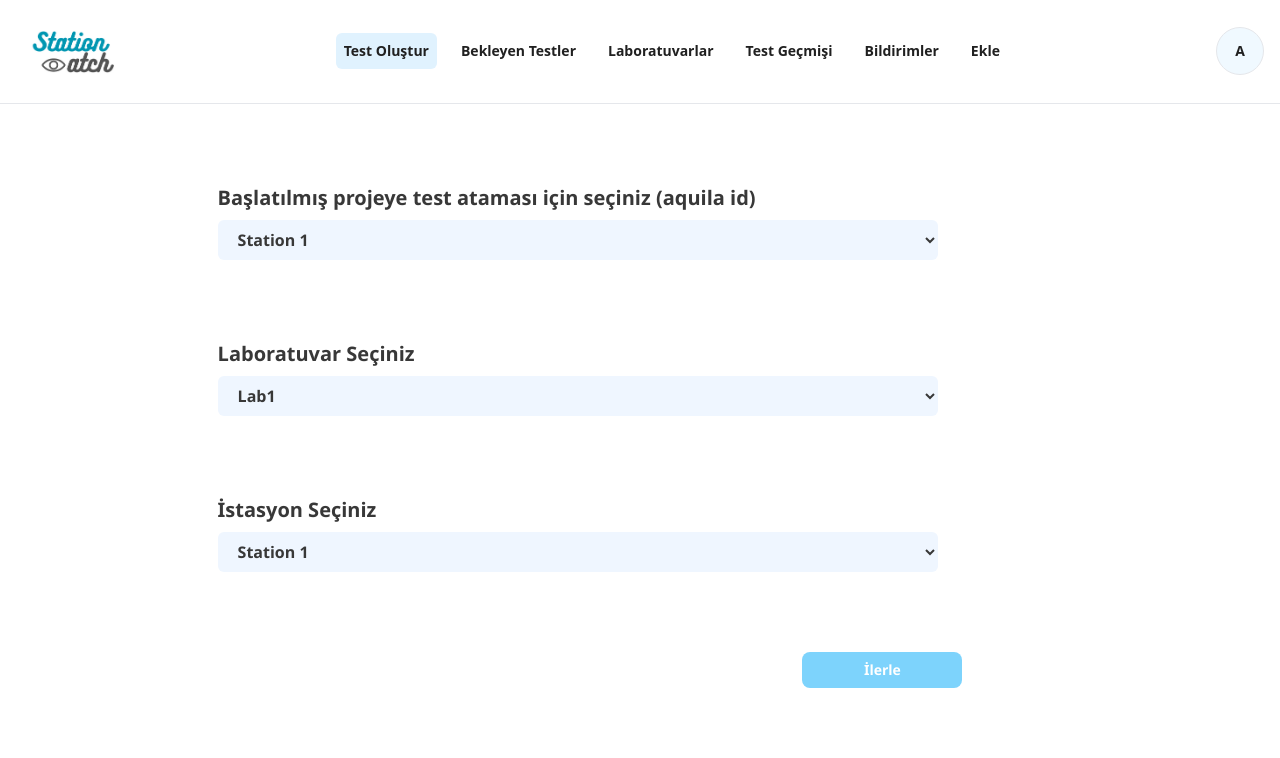
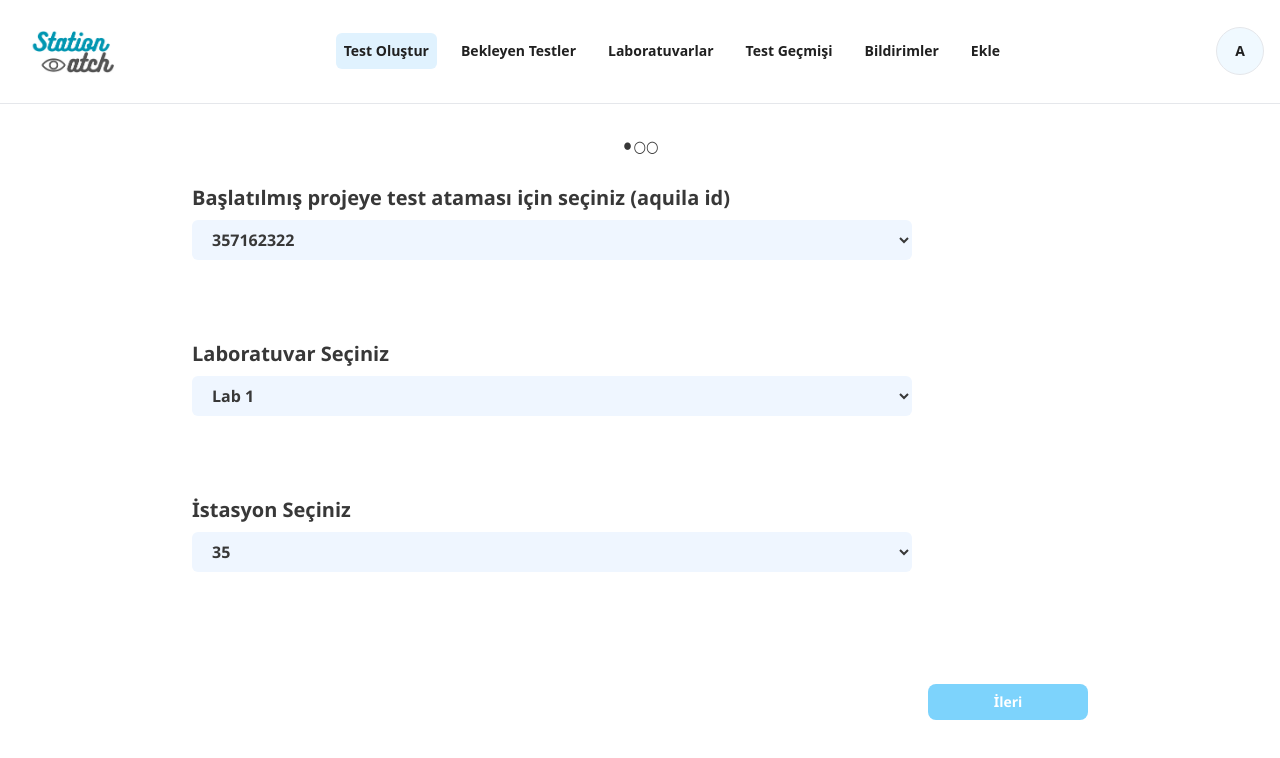
Before and after one commit to hasocobo/station-watch, a React (Vite) app in the folder client/: page /testolustur in a window 1280 px wide. Shown: the top 758 px of the page. Built offline with nearby package versions, Linux system fonts and the light colour scheme.

Commit message:
Complete test creation page with example data

```diff
--- a/client/src/components/Header/Header.jsx
+++ b/client/src/components/Header/Header.jsx
@@ -19,7 +19,7 @@ export default function Header() {
               <NavItem
                 name={"Test Oluştur"}
                 link={"/testolustur"}
-                style={/*selectedItem === 'Test Oluştur'*/ pageName === '/testolustur' ? 'selected' : ''}
+                style={pageName === '/testolustur' ? 'selected' : ''}
               />
               <NavItem
                 name={"Bekleyen Testler"}
--- a/client/src/components/Pages/CreateTest/CreateTest.jsx
+++ b/client/src/components/Pages/CreateTest/CreateTest.jsx
@@ -2,36 +2,297 @@ import { useState } from "react"
 import Button from "../../Button/Button"
 import Icon from "../../Icon/Icon"
 import Select from "./Select"
+import check from "../../../assets/check.png"
 
 const labs = [
-  { name: "Lab1" },
-  { name: "Lab 2" },
-  { name: "Lab 3" }
+  { name: "Lab 1" },
+  { name: "Ömür Labı" },
+  { name: "Lab 99" }
 ]
 
 const stations = [
-  { name: "Station 1" },
-  { name: "Fahrettin Altay" },
-  { name: "Basmane" }
+  { name: "35" },
+  { name: "31" },
+  { name: "33" },
+  { name: "Sıraya Gir" }
+]
+const machines = [
+  { name: "70499" },
+  { name: "70558" },
+  { name: "74015" }
+]
+const aquilaIds = [
+  { name: "357162322" },
+  { name: "325689723" },
+  { name: "777845236" }
+]
+const testTypes = [
+  { name: "Yıpranma" },
+  { name: "Dayanıklılık" },
+  { name: "Hız" }
+]
+const programs = [
+  { name: "Eco" },
+  { name: "Fast" },
+  { name: "Long" }
+]
+const yukleme = [
+  { name: "0,75" },
+  { name: "1" },
+  { name: "1,5" }
+]
+const sicaklik = [
+  { name: "30°C" },
+  { name: "60°C" },
+  { name: "50°C" }
+]
+const maksDevir = [
+  { name: "1200rpm" },
+  { name: "1500rpm" },
+  { name: "600rpm" }
 ]
 
 export default function CreateTest() {
+  const [selectedOptions, setSelectedOptions] = useState({
+    aquilaId: aquilaIds[0].name,
+    lab: labs[0].name,
+    istasyon: stations[0].name,
+    makine: machines[0].name,
+    testTipi: testTypes[0].name,
+    program: programs[0].name,
+    yukleme: yukleme[0].name,
+    sicaklik: sicaklik[0].name,
+    devir: maksDevir[0].name,
+    detay: ''
+  })
+
   const [step, setStep] = useState(1);
-  console.log(step);
+
+  const handleSelectChange = (event) => {
+    const { name, value } = event.target;
+    setSelectedOptions({ ...selectedOptions, [name]: value })
+  }
+
+  const renderSwitch = () => {
+    switch (step) {
+      case 1:
+        return (
+
+          <div className="flex flex-col relative justify-between h-full">
+            <div className="flex top-[-50px] left-0 right-0 absolute w-full justify-center">⚫○○</div>
+            <div className="flex flex-col gap-20 grow">
+              <Select
+                title={"Başlatılmış projeye test ataması için seçiniz (aquila id)"}
+                name={"aquilaId"}
+                value={selectedOptions.aquilaId}
+                onChange={handleSelectChange}
+                options={aquilaIds}
+                style={"flex gap-2 flex-col"}
+              />
+              <Select
+                title={"Laboratuvar Seçiniz"}
+                name={"lab"}
+                value={selectedOptions.lab}
+                onChange={handleSelectChange}
+                options={labs}
+                style={"flex gap-2 flex-col"}
+              />
+              <Select
+                title={"İstasyon Seçiniz"}
+                name={"istasyon"}
+                value={selectedOptions.istasyon}
+                onChange={handleSelectChange}
+                options={stations}
+                style={"flex gap-2 flex-col"}
+              />
+            </div>
+            <div className="flex justify-end " onClick={() => setStep(step + 1)}>
+              <Button
+                style={"w-40 bg-sky-300 text-[1.1rem] font-semibold text-sm hover:bg-sky-400 rounded-lg"}
+                name={"İleri"}
+              />
+            </div>
+          </div>
+        )
+      case 2:
+        return (
+          <div className="flex flex-col relative justify-between h-full">
+            <div className="flex top-[-50px] left-0 right-0 absolute w-full justify-center">○⚫○</div>
+            <div className="flex grow">
+              <div className="w-[55%] flex flex-col gap-10">
+                <Select
+                  title={"Makine"}
+                  options={machines}
+                  name={"makine"}
+                  value={selectedOptions.makine}
+                  onChange={handleSelectChange}
+                  style={"flex flex-row gap-20 items-center justify-between"}
+                  optionStyle={"w-[25rem]"}
+                />
+                <Select
+                  title={"Test Tipi"}
+                  options={testTypes}
+                  name={"testTipi"}
+                  value={selectedOptions.testTipi}
+                  onChange={handleSelectChange} style={"flex flex-row gap-20 items-center justify-between"}
+                  optionStyle={"w-[25rem]"}
+                />
+                <Select
+                  title={"Program"}
+                  options={programs}
+                  name={"program"}
+                  value={selectedOptions.program}
+                  onChange={handleSelectChange} style={"flex flex-row gap-20 items-center justify-between"}
+                  optionStyle={"w-[25rem]"}
+                />
+                <Select
+                  title={"Yükleme"}
+                  options={yukleme}
+                  name={"yukleme"}
+                  value={selectedOptions.yukleme}
+                  onChange={handleSelectChange} style={"flex flex-row gap-20 items-center justify-between"}
+                  optionStyle={"w-[25rem]"}
+                />
+                <Select
+                  title={"Sıcaklık"}
+                  options={sicaklik}
+                  name={"sicaklik"}
+                  value={selectedOptions.sicaklik}
+                  onChange={handleSelectChange} style={"flex flex-row gap-20 items-center justify-between"}
+                  optionStyle={"w-[25rem]"}
+                />
+                <Select
+                  title={"Devir"}
+                  options={maksDevir}
+                  name={"devir"}
+                  value={selectedOptions.devir}
+                  onChange={handleSelectChange} style={"flex flex-row gap-20 items-center justify-between"}
+                  optionStyle={"w-[25rem]"}
+                />
+              </div>
+              <div className="w-[45%] flex items-start justify-end">
+                <div className="flex flex-col">
+                  <h1 className="font-semibold self-center text-xl mb-2">Detay Ekle</h1>
+                  <textarea
+                    name="detay"
+                    id="detay"
+                    cols="40"
+                    value={selectedOptions.detay}
+                    onChange={handleSelectChange}
+                    rows="10"
+                    className="border-2 border-stone-300 rounded-lg resize-none">
+                  </textarea>
+                </div>
+              </div>
+            </div>
+            <div className="flex justify-between">
+              <div className="" onClick={() => setStep(step - 1)}>
+                <Button
+                  style={"w-40 bg-red-400 text-[1.1rem] font-semibold text-sm hover:bg-red-500 rounded-lg"}
+                  name={"Geri"}
+                />
+              </div>
+              <div className="" onClick={() => setStep(step + 1)}>
+                <Button
+                  style={"w-40 bg-sky-300 text-[1.1rem] font-semibold text-sm hover:bg-sky-400 rounded-lg"}
+                  name={"İleri"}
+                />
+              </div>
+            </div>
+          </div>
+        )
+      case 3:
+        return (
+          <div className="flex flex-col relative justify-between h-full ">
+            <div className="flex top-[-50px] left-0 right-0 absolute w-full justify-center">○○⚫</div>
+            <div className="grow">
+              <div className="flex h-full">
+                <div id="left" className="flex justify-center w-[50%]">
+                  <div className="w-fit flex flex-col gap-8">
+                    <p>
+                      <span className="text-lg font-semibold">Proje ID: </span>
+                      <span className="text-lg">{selectedOptions.aquilaId}</span>
+                    </p>
+                    <p>
+                      <span className="text-lg font-semibold">Laboratuvar: </span>
+                      <span className="text-lg">{selectedOptions.lab}</span>
+                    </p>
+                    <p>
+                      <span className="text-lg font-semibold">İstasyon: </span>
+                      <span className="text-lg">{selectedOptions.istasyon}</span>
+                    </p>
+                    <p>
+                      <span className="text-lg font-semibold">Makine ID: </span>
+                      <span className="text-lg">{selectedOptions.makine}</span>
+                    </p>
+                    <p>
+                      <span className="text-lg font-semibold">Test Tipi: </span>
+                      <span className="text-lg">{selectedOptions.testTipi}</span>
+                    </p>
+                    <p>
+                      <span className="text-lg font-semibold">Program: </span>
+                      <span className="text-lg">{selectedOptions.program}</span>
+                    </p>
+                  </div>
+                </div>
+                <div id="right" className="flex justify-center shrink-0 w-[50%]">
+                  <div className="w-fit flex flex-col gap-12">
+                    <p>
+                      <span className="text-lg font-semibold">Yükleme: </span>
+                      <span className="text-lg">{selectedOptions.yukleme}</span>
+                    </p>
+                    <p>
+                      <span className="text-lg font-semibold">Sıcaklık: </span>
+                      <span className="text-lg">{selectedOptions.sicaklik}</span>
+                    </p>
+                    <p>
+                      <span className="text-lg font-semibold">Maksimum Devir: </span>
+                      <span className="text-lg">{selectedOptions.devir}</span>
+                    </p>
+                    <p>
+                      <span className="text-lg font-semibold">Not: </span>
+                      <span className="text-lg">{selectedOptions.detay}</span>
+                    </p>
+                  </div>
+                </div>
+              </div>
+            </div>
+            <div className="flex justify-center gap-12">
+              <div className="" onClick={() => setStep(step - 1)}>
+                <Button
+                  style={"w-40 bg-red-400 text-[1.1rem] font-semibold text-sm hover:bg-red-500 rounded-lg"}
+                  name={"Geri"}
+                />
+              </div>
+              <div className="" onClick={() => setStep(step + 1)}>
+                <Button
+                  style={"w-40 bg-green-300 text-[1.1rem] font-semibold text-sm hover:bg-green-400 rounded-lg"}
+                  name={"Onayla"}
+                />
+              </div>
+            </div>
+          </div>
+        )
+
+      case 4:
+        return (
+          <div className="flex flex-col relative items-center h-full">
+            <img src={check} alt="check" width={"400px"} height={"400px"} />
+            <h1 className="font-bold text-3xl">Test talebiniz alınmıştır!</h1>
+          </div>
+        )
+
+      default:
+        break;
+    }
+  }
+
+
+
   return (
-    <div className="max-w-[66vw] mx-auto h-full">
+    <div className="max-w-[70vw] mx-auto h-full">
       <div className="py-20 relative h-full">
-        <div className="flex flex-col gap-20 ">
-          <Select title={"Başlatılmış projeye test ataması için seçiniz (aquila id)"} options={stations} />
-          <Select title={"Laboratuvar Seçiniz"} options={labs} />
-          <Select title={"İstasyon Seçiniz"} options={stations} />
-          <div className="self-end relative right-[100px]" onClick={() => setStep(step + 1)}>
-            <Button
-              style={"w-40 bg-sky-300 text-[1.1rem] font-semibold text-sm hover:bg-sky-400 rounded-lg"}
-              name={"İlerle"}
-            />
-          </div>
-        </div>
+        {renderSwitch()}
       </div>
     </div>
   )
--- a/client/src/components/Pages/CreateTest/Select.jsx
+++ b/client/src/components/Pages/CreateTest/Select.jsx
@@ -1,8 +1,14 @@
-export default function Select({ title, options }) {
+export default function Select({ title, name, value, onChange, options, style, optionStyle }) {
   return (
-    <div>
+    <div className={`${style}`}>
       <h1 className="font-semibold text-xl">{title}</h1>
-      <select name="lab" id="lab" className="py-2 px-4 md:w-[45rem] mt-2 transition duration-300 font-semibold rounded-md bg-blue-50">
+      <select
+        name={name}
+        id={name}
+        value={value}
+        onChange={onChange}
+        className={`py-2 px-4 w-[45rem] transition duration-300 font-semibold rounded-md bg-blue-50 ${optionStyle}`}
+      >
         {options.map((option) =>
           <option key={option.name} value={option.name}>{option.name}</option>
         )}
```
Also changed, not shown: client/src/assets/check.png (added), client/src/index.css (line endings or trailing spaces).
